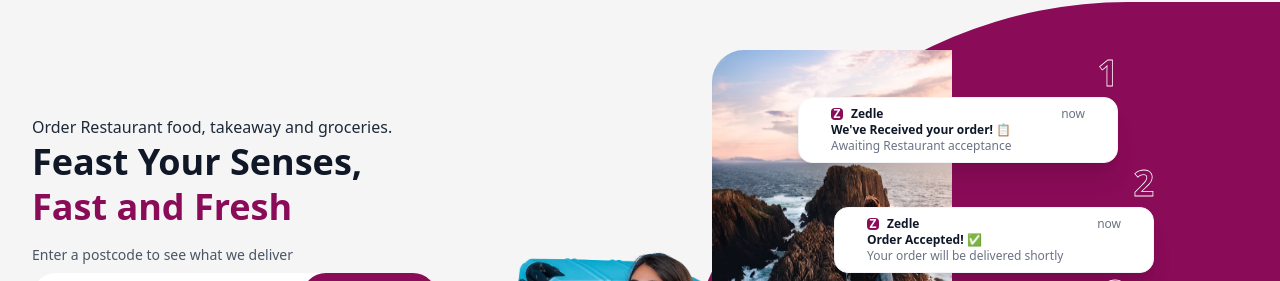
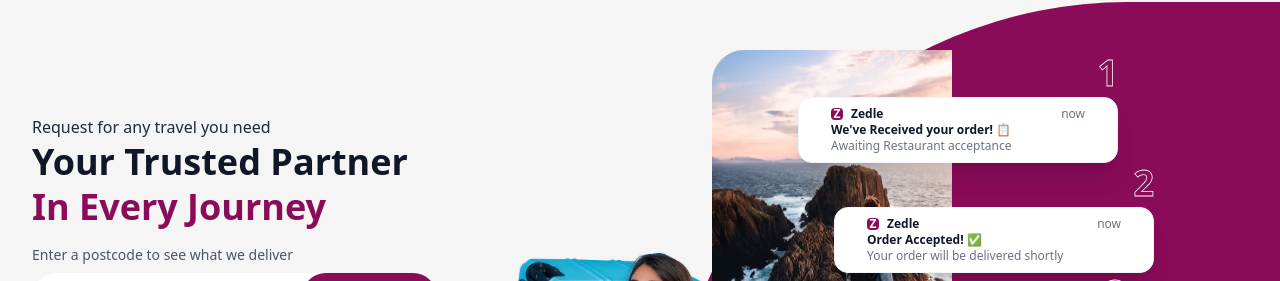
Before and after one commit to react6-flyweis/zedle-ui, a Next.js app: page /users/travel-tourism in a window 1280 px wide. Shown: the part 87-368 px from the top of the page. Built offline with nearby package versions, Linux system fonts and the light colour scheme.

Commit message:
feat(HeroComponent): enhance titles and subtitles for improved user engagement

```diff
--- a/src/app/users/grocery/products/page.tsx
+++ b/src/app/users/grocery/products/page.tsx
@@ -74,6 +74,9 @@
   return (
     <div className="">
       <HeroComponent
+        title={["Feast Your Senses,", "Fast and Fresh"]}
+        subtitle="Order Restaurant food, takeaway and groceries."
+        inputTitle="Enter a postcode to see what we deliver"
         characterImage={productsHeroCharacter}
         backgroundImage={productsHeroBg}
       />
--- a/src/app/users/travel-tourism/page.tsx
+++ b/src/app/users/travel-tourism/page.tsx
@@ -92,6 +92,9 @@
   return (
     <div className="">
       <HeroComponent
+        title={["Your Trusted Partner", "In Every Journey"]}
+        subtitle="Request for any travel you need"
+        inputTitle="Enter a postcode to see what we deliver"
         characterImage={travelTourismCharacter}
         backgroundImage={travelTourismBackground}
       />
--- a/src/components/HeroComponent.tsx
+++ b/src/components/HeroComponent.tsx
@@ -5,9 +5,17 @@
 import { cn } from "@/lib/utils";
 
 export function HeroComponent({
+  title,
+  subtitle,
+  inputTitle,
   characterImage,
   backgroundImage,
 }: {
+  title: string[];
+  subtitle: string;
+  inputTitle: string;
+  description?: string;
+  inputPlaceholder?: string;
   characterImage: string | StaticImageData;
   backgroundImage: string | StaticImageData;
 }) {
@@ -30,22 +38,27 @@
         <div className="flex-1 z-10 p-8">
           <div className="w-2/3">
             {/* Subtitle */}
-            <p className="text-gray-800 font-medium">
-              Order Restaurant food, takeaway and groceries.
-            </p>
+            <p className="text-gray-800 font-medium">{subtitle}</p>
 
             {/* Main Title */}
-            <h1 className="text-4xl font-bold text-gray-900 leading-tight mb-4">
-              Feast Your Senses,
-              <br />
-              <span className="text-primary">Fast and Fresh</span>
+            <h1 className="text-4xl flex flex-col font-bold  leading-tight mb-4">
+              {title.map((line, index) => (
+                <span
+                  key={line}
+                  className={cn(
+                    index === title.length - 1
+                      ? "text-primary"
+                      : " text-gray-900",
+                  )}
+                >
+                  {line}
+                </span>
+              ))}
             </h1>
 
             {/* Search Section */}
             <div className="space-y-2">
-              <p className="text-gray-600 text-sm">
-                Enter a postcode to see what we deliver
-              </p>
+              <p className="text-gray-600 text-sm">{inputTitle}</p>
 
               {/* Search Input */}
               <div className="flex rounded-full shadow-lg h-12 bg-white">
```
